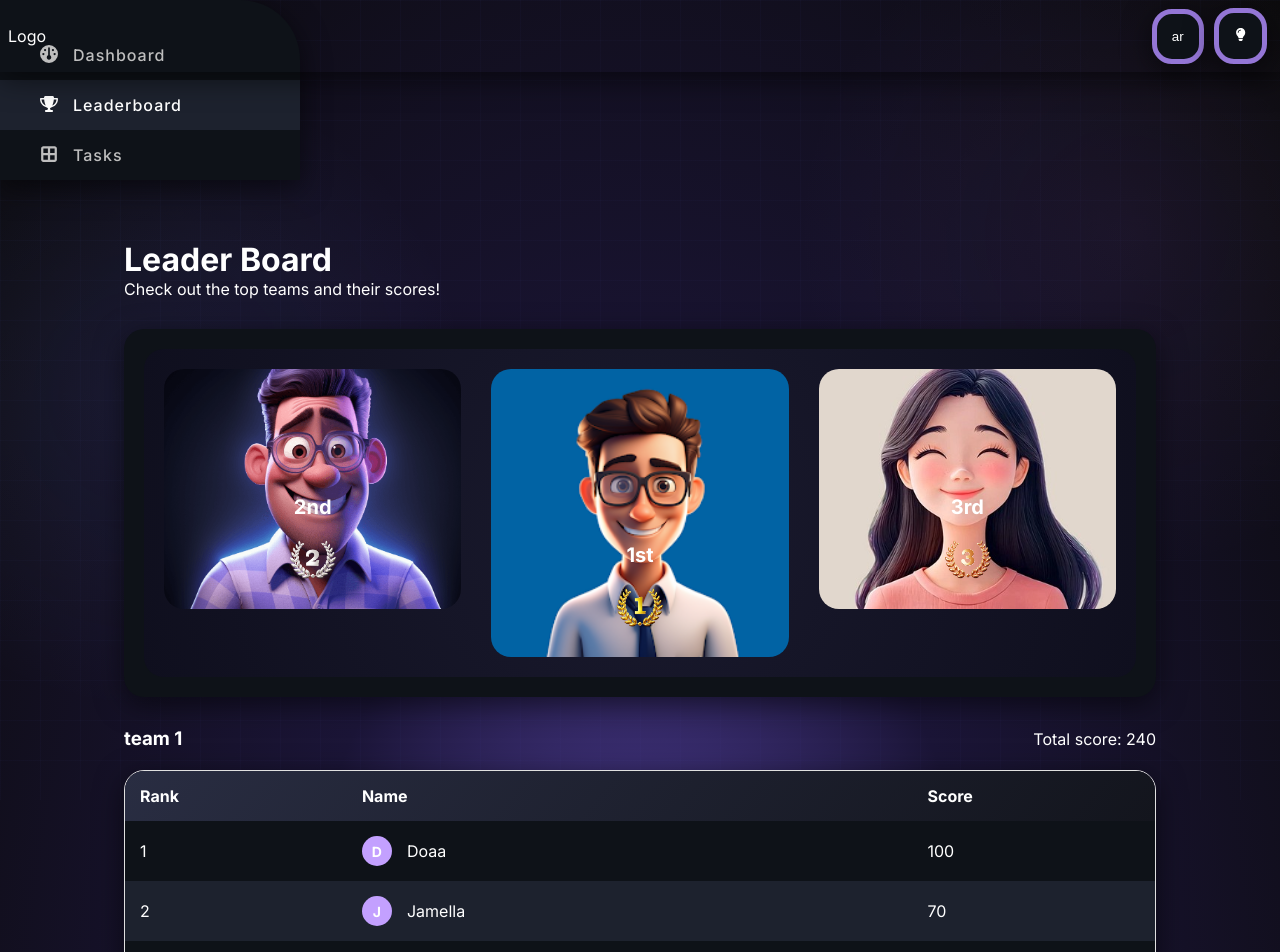
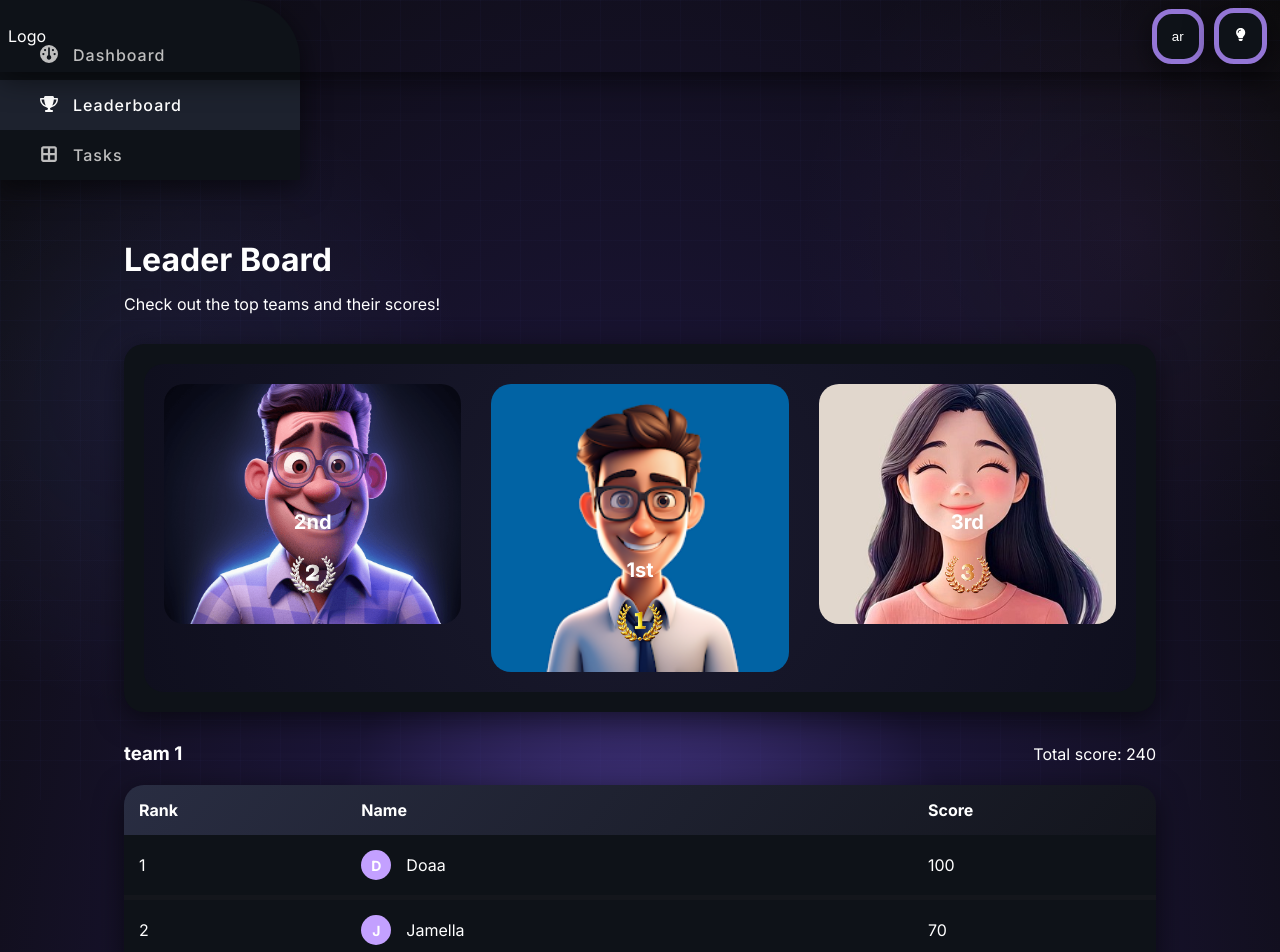
Before and after one commit to doaamohamed88/Taskify, a React (Vite) app in the folder Frontend/: page /leader-board in a window 1280 px wide. Shown: the top 952 px of the page. Built offline with nearby package versions, Linux system fonts and the light colour scheme; a web font is replaced by a local one.

Commit message:
final team table

```diff
--- a/Frontend/src/Components/TeamTable/TeamTable.module.scss
+++ b/Frontend/src/Components/TeamTable/TeamTable.module.scss
@@ -1,7 +1,7 @@
 .tableContainer {
   width: 100%;
   margin: auto;
-  border: 1px solid #e0e0e0;
+  // border: 1px solid #e0e0e0;
   border-radius: var(--border-radius-main);
     box-shadow: var(--shadow);
   background-color: var(--gradient);
@@ -27,8 +27,9 @@
 }
 
 .tableBodyRow {
+  border-bottom: 5px solid #50474716;
   &:nth-child(even) {
-    background-color: var(--secondary-color);
+    background-color: var(--main-color);
   }
   &:nth-child(odd) {
     background-color: var(--main-color);
--- a/Frontend/src/pages/LeaderBoard/LeaderBoard.jsx
+++ b/Frontend/src/pages/LeaderBoard/LeaderBoard.jsx
@@ -13,7 +13,7 @@ export default function LeaderBoard() {
   return (
     <div className={styles.leaderBoardContainer}>
       <div>
-        <h1>Leader Board</h1>
+        <h1 style={{ marginBottom: 15}}>Leader Board</h1>
         <p>Check out the top teams and their scores!</p>
       </div>
 
```
